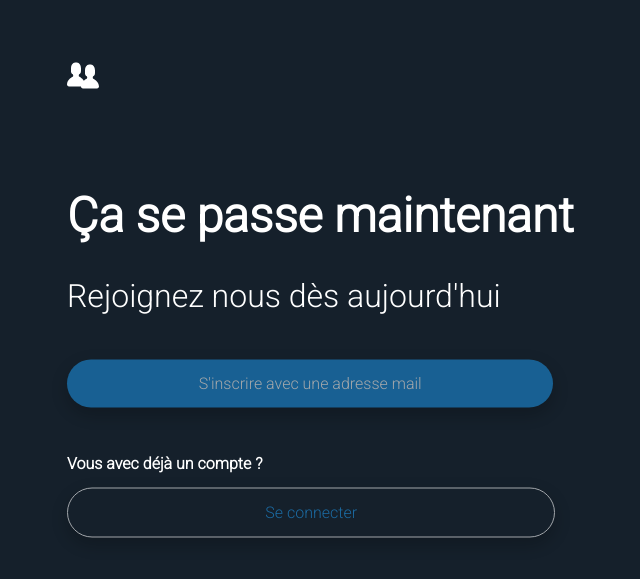
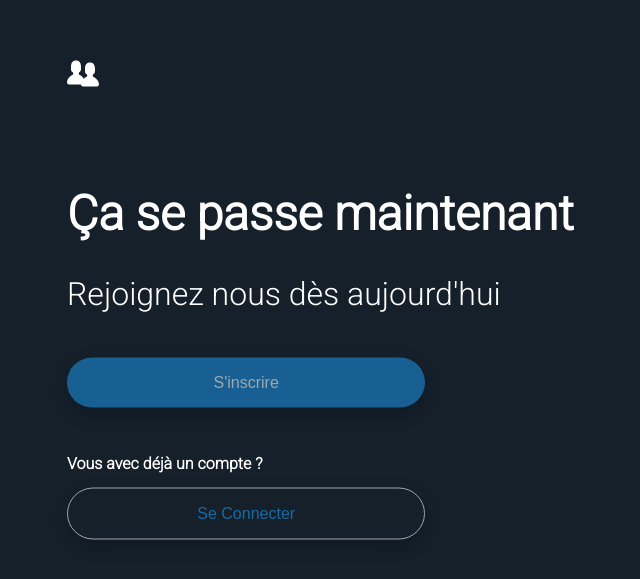
Before and after one commit to DanLevyM/react-node-projet-esgi, a React (Create React App) app in the folder frontend/: page /login in a window 1280 px wide. Shown: the part 101-680 px from the top of the page, without its empty margins (125-765 px from the left). Built offline with nearby package versions, Linux system fonts and the light colour scheme.

Commit message:
add modal login and register

```diff
--- a/frontend/package.json
+++ b/frontend/package.json
@@ -3,9 +3,12 @@
   "version": "0.1.0",
   "private": true,
   "dependencies": {
+    "@popperjs/core": "^2.11.5",
     "@testing-library/jest-dom": "^5.16.4",
     "@testing-library/react": "^13.3.0",
     "@testing-library/user-event": "^13.5.0",
+    "bootstrap": "^5.2.0",
+    "bootstrap-icons": "^1.9.1",
     "react": "^18.2.0",
     "react-dom": "^18.2.0",
     "react-icons": "^4.4.0",
--- /dev/null
+++ b/frontend/src/component/Modal/LoginModal.js
@@ -0,0 +1,82 @@
+import React, {useContext, useState} from "react";
+import "./Modal.css";
+import { useNavigate } from 'react-router-dom';
+
+import { signInUser } from '../../api/security.api';
+import UserContext from '../../context/UserContext.jsx';
+
+export default function LoginModal() {
+    const [modal, setmodal] = useState(false);
+
+    const toggleModal = () => setmodal(!modal);
+
+    const nav = useNavigate();
+	const { authUser } = useContext(UserContext);
+
+	const handleLoginForm = async (e) => {
+		e.preventDefault();
+
+		const postData = JSON.stringify({
+			email: e.target.elements.email.value,
+			password: e.target.elements.password.value,
+		});
+
+		try {
+			const res = await signInUser(postData);
+			console.log(res);
+			localStorage.setItem('isAuth', true);
+			localStorage.setItem('token', res.token);
+			authUser(true);
+		} catch (e) {
+			console.error(e);
+		}
+
+		nav('/home');
+	};
+
+    return (
+        <div>
+            <button className="btnLogin" onClick={(toggleModal)}>
+            Se Connecter
+            </button>
+            {modal && (
+                <form onSubmit={handleLoginForm}>
+                    <div  className="modal">
+                        <div  className="modal-dialog" role="document">
+                            <div  className="modal-content">
+                                <div  className="modal-header text-center">
+                                    <h4  className="modal-title w-100 font-weight-bold">Se Connecter</h4>
+                                    <button type="button"  onClick={toggleModal} className="close" data-dismiss="modal">
+                                    <span aria-hidden="true">&times;</span>
+                                    </button>
+                                </div>
+                                <div  className="modal-body mx-3">
+                                    <div  className="md-form mb-5">
+                                    <label htmlFor='email'>Email</label>
+                                    <input
+                             			type='text'
+                             			placeholder='user@gmail.com'
+                             			name='email'
+                             			defaultValue='user1@gmail.com'
+                             		/>
+                                    </div>
+
+                                    <div  className="md-form mb-4">
+                                    <label data-error="wrong" data-success="right" htmlFor="defaultForm-pass">Mot de Passe</label>
+                                    <input type='text' placeholder='Your password' name='password' />
+
+                                    </div>
+
+                                </div>
+                                <div  className="modal-footer d-flex justify-content-center" onClick={toggleModal} >
+                                    <button className="btn btn-default">Se Connecter</button>
+                                </div>
+                            </div>
+                        </div>
+                    </div>
+                </form>
+            )}
+
+        </div>
+    )
+}
--- /dev/null
+++ b/frontend/src/component/Modal/Modal.css
@@ -0,0 +1,88 @@
+body.active-modal {
+  overflow: hidden;
+}
+
+.btnLogin {
+	display: block;
+	background-color: #15202b; /* Green */
+	border: 0.5px solid white;
+	color: #1f9bf0;
+	padding: 1em 4em;
+	/* padding: 15px 32px; */
+	text-align: center;
+	text-decoration: none;
+	display: inline-block;
+	font-size: 16px;
+	border-radius: 2em;
+	cursor: pointer;
+	box-shadow: 0 8px 16px 0 rgba(0, 0, 0, 0.2), 0 6px 20px 0 rgba(0, 0, 0, 0.19);
+
+	opacity: 0.6;
+	transition: 0.3s;
+	width: 100%;
+}
+
+.btnLogin:hover {
+	opacity: 1;
+}
+
+.btnRegister {
+	display: block;
+	background-color: #1b8cd8; /* Green */
+	border: none;
+	color: white;
+	padding: 1em 4em;
+	margin: 2em 0 0 0;
+	/* padding: 15px 32px; */
+	text-align: center;
+	text-decoration: none;
+	display: inline-block;
+	font-size: 16px;
+	border-radius: 2em;
+	cursor: pointer;
+	box-shadow: 0 8px 16px 0 rgba(0, 0, 0, 0.2), 0 6px 20px 0 rgba(0, 0, 0, 0.19);
+
+	opacity: 0.6;
+	transition: 0.3s;
+	width: 100%;
+}
+
+.btnRegister:hover {
+	opacity: 1;
+}
+
+
+.modal, .overlay {
+  position: fixed;
+  top: 0;
+  right: 0;
+  bottom: 0;
+  left: 0;
+  z-index: 10;
+}
+
+.overlay {
+    background-color: rgba(49, 49, 49, 0.8);
+}
+
+.modal-content {
+  top: 40%;
+  left: 50%;
+  transform: translate(-50%, -50%);
+  position: absolute;
+  line-height: 1.4;
+  border-radius: 3px;
+  box-shadow: 0 0 20px #ccc;
+  margin: 100px auto;
+  padding: 20px;
+  width: 400px;
+}
+
+.close-modal {
+  cursor: pointer;
+  font-size: 30px;
+  position: absolute;
+  right: 10px;
+  top: 10px;
+  z-index: 2;
+}
--- /dev/null
+++ b/frontend/src/component/Modal/RegisterModal.js
@@ -0,0 +1,66 @@
+import React, {useContext, useState} from "react";
+import "./Modal.css";
+
+import { registerUser } from '../../api/security.api';
+
+export default function RegisterModal() {
+    const [modal, setmodal] = useState(false);
+
+    const toggleModal = () => setmodal(!modal);
+
+    const handleRegisterForm = async (e) => {
+        e.preventDefault();
+
+        const postData = JSON.stringify({
+            email: e.target.elements.email.value,
+            password: e.target.elements.password.value,
+        });
+
+        registerUser(postData);
+    };
+
+    return (
+        <div>
+            <button className="btnRegister" onClick={(toggleModal)}>
+            S&apos;inscrire
+            </button>
+            {modal && (
+                <form onSubmit={handleRegisterForm}>
+                    <div  className="modal">
+                        <div  className="modal-dialog" role="document">
+                            <div  className="modal-content">
+                                <div  className="modal-header text-center">
+                                    <h4  className="modal-title w-100 font-weight-bold">S&apos;inscrire</h4>
+                                    <button type="button"  onClick={toggleModal} className="close" data-dismiss="modal">
+                                    <span aria-hidden="true">&times;</span>
+                                    </button>
+                                </div>
+                                <div  className="modal-body mx-3">
+                                    <div  className="md-form mb-5">
+                                    <label htmlFor='email'>Email</label>
+                                    <input
+                             			type='text'
+                             			placeholder='user@gmail.com'
+                             			name='email'
+                             			defaultValue='user1@gmail.com'
+                             		/>
+                                    </div>
+
+                                    <div  className="md-form mb-4">
+                                    <label data-error="wrong" data-success="right" htmlFor="defaultForm-pass">Mot de Passe</label>
+                                    <input type='text' placeholder='Your password' name='password' />
+
+                                    </div>
+
+                                </div>
+                                <div  className="modal-footer d-flex justify-content-center" onClick={toggleModal} >
+                                    <button className="btn btn-default">S&apos;inscrire</button>
+                                </div>
+                            </div>
+                        </div>
+                    </div>
+                </form>
+            )}
+        </div>
+    )
+}
--- a/frontend/src/pages/LoginPage/LoginPage.jsx
+++ b/frontend/src/pages/LoginPage/LoginPage.jsx
@@ -1,4 +1,4 @@
-import React, { useContext } from 'react';
+import React, { useContext, Component  } from 'react';
 import { useNavigate } from 'react-router-dom';
 import { GoOrganization } from 'react-icons/go';
 
@@ -6,30 +6,11 @@ import classes from './LoginPage.module.css';
 import { signInUser } from '../../api/security.api';
 import UserContext from '../../context/UserContext.jsx';
 
+import LoginModal from '../../component/Modal/LoginModal';
+import RegisterModal from '../../component/Modal/RegisterModal';
+
 const LoginPage = () => {
-	const nav = useNavigate();
-	const { authUser } = useContext(UserContext);
 
-	const handleLoginForm = async (e) => {
-		e.preventDefault();
-
-		const postData = JSON.stringify({
-			email: e.target.elements.email.value,
-			password: e.target.elements.password.value,
-		});
-
-		try {
-			const res = await signInUser(postData);
-			console.log(res);
-			localStorage.setItem('isAuth', true);
-			localStorage.setItem('token', res.token);
-			authUser(true);
-		} catch (e) {
-			console.error(e);
-		}
-
-		nav('/home');
-	};
 
 	return (
 		<div className={classes.container}>
@@ -39,32 +20,14 @@ const LoginPage = () => {
 				<h2 className={classes.h2}>Rejoignez nous dès aujourd&#39;hui</h2>
 				<div className={classes.btnContainer}>
 					<div className={classes.btnRegister}>
-						S&#39;inscrire avec une adresse mail
+						<RegisterModal />
 					</div>
 					<p className={classes.p}>Vous avec déjà un compte ?</p>
-					<div className={classes.btnLogin}>Se connecter</div>
+					<LoginModal />
 				</div>
 			</div>
 			{/* <button onClick={getUsersList}>Load</button> */}
 		</div>
-
-		// <form className={classes.h1} onSubmit={handleLoginForm}>
-		// 	LoginPage
-		// 	<div className='container'>
-		// 		<label htmlFor='email'>Email</label>
-		// 		<input
-		// 			type='text'
-		// 			placeholder='user@gmail.com'
-		// 			name='email'
-		// 			defaultValue='user1@gmail.com'
-		// 		/>
-		// 	</div>
-		// 	<div className='container'>
-		// 		<label htmlFor='password'>Password</label>
-		// 		<input type='text' placeholder='Your password' name='password' />
-		// 	</div>
-		// 	<button type='submit'>Sign In</button>
-		// </form>
 	);
 };
 
--- a/frontend/src/pages/LoginPage/LoginPage.module.css
+++ b/frontend/src/pages/LoginPage/LoginPage.module.css
@@ -42,64 +42,3 @@ body {
 .btnContainer {
 	width: 40%;
 }
-
-.btnRegister {
-	display: block;
-	background-color: #1b8cd8; /* Green */
-	border: none;
-	color: white;
-	padding: 1em 4em;
-	margin: 2em 0 0 0;
-	/* padding: 15px 32px; */
-	text-align: center;
-	text-decoration: none;
-	display: inline-block;
-	font-size: 16px;
-	border-radius: 2em;
-	cursor: pointer;
-	box-shadow: 0 8px 16px 0 rgba(0, 0, 0, 0.2), 0 6px 20px 0 rgba(0, 0, 0, 0.19);
-
-	opacity: 0.6;
-	transition: 0.3s;
-	width: 100%;
-}
-
-.btnRegister:hover {
-	opacity: 1;
-}
-
-.btnRegister:active {
-	background-color: #1b8cd8;
-	box-shadow: 0 5px #666;
-	transform: translateY(4px);
-}
-
-.btnLogin {
-	display: block;
-	background-color: #15202b; /* Green */
-	border: 0.5px solid white;
-	color: #1f9bf0;
-	padding: 1em 4em;
-	/* padding: 15px 32px; */
-	text-align: center;
-	text-decoration: none;
-	display: inline-block;
-	font-size: 16px;
-	border-radius: 2em;
-	cursor: pointer;
-	box-shadow: 0 8px 16px 0 rgba(0, 0, 0, 0.2), 0 6px 20px 0 rgba(0, 0, 0, 0.19);
-
-	opacity: 0.6;
-	transition: 0.3s;
-	width: 100%;
-}
-
-.btnLogin:hover {
-	opacity: 1;
-}
-
-.btnLogin:active {
-	background-color: #1b8cd8;
-	box-shadow: 0 5px #666;
-	transform: translateY(4px);
-}
```
